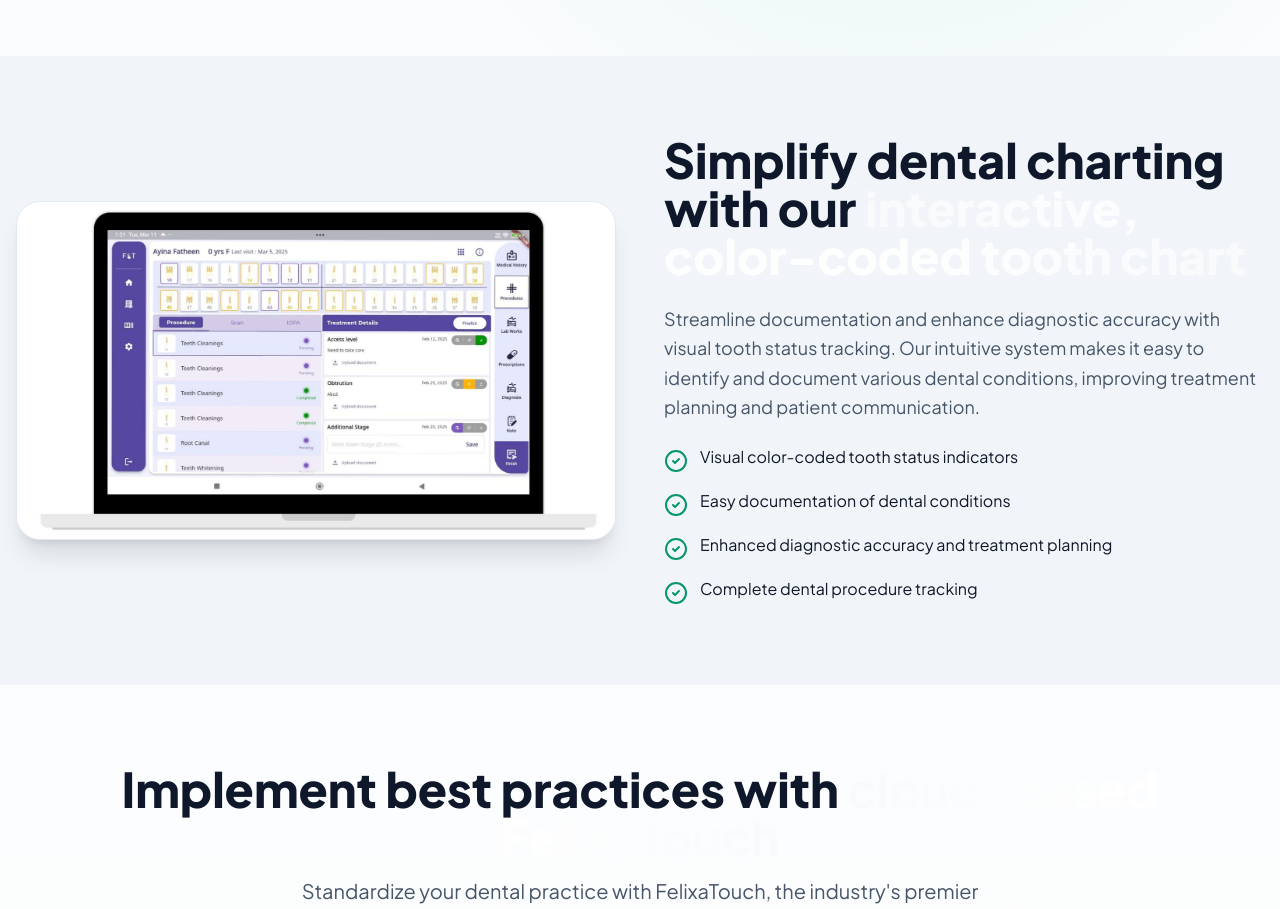
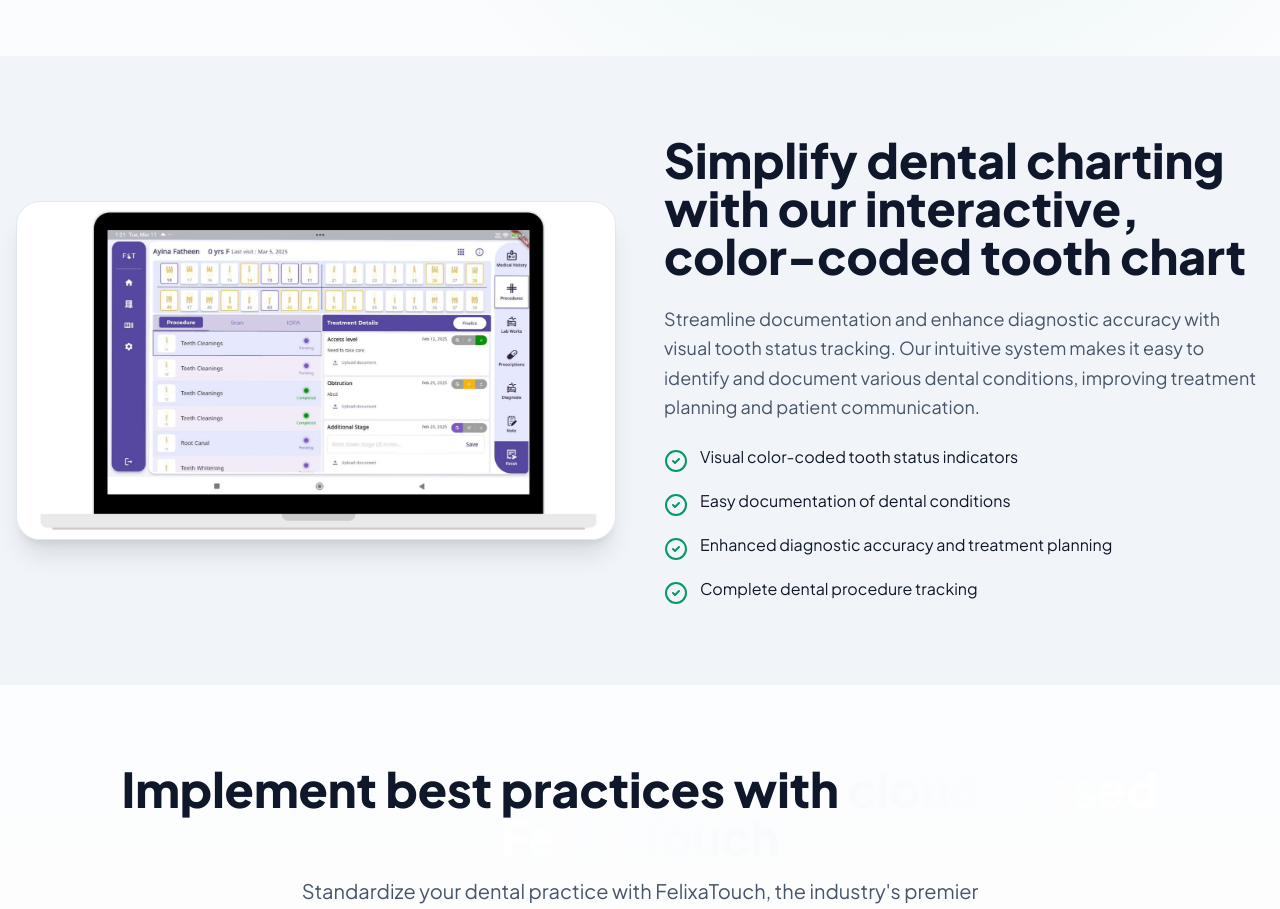
Before and after one commit to sahircmr/Felixatouch-softgen, a Next.js app: page /dental-clinic-management-software in a window 1280 px wide. Shown: the part 980-1889 px from the top of the page. Built offline with nearby package versions, Linux system fonts and the light colour scheme.

Commit message:
Edit /src/pages/dental-clinic-management-software.tsx

```diff
--- a/src/pages/dental-clinic-management-software.tsx
+++ b/src/pages/dental-clinic-management-software.tsx
@@ -225,10 +225,7 @@
 
                 <div className="space-y-6 order-1 lg:order-2">
                   <h2 className="text-4xl md:text-5xl font-black leading-tight text-slate-900 dark:text-white">
-                    Simplify dental charting with our{" "}
-                    <span className="text-transparent bg-clip-text bg-gradient-to-r from-brand-primary to-purple-600">
-                      interactive, color-coded tooth chart
-                    </span>
+                  Simplify dental charting with our interactive, color-coded tooth chart
                   </h2>
 
                   <p className="text-lg text-slate-600 dark:text-slate-300 leading-relaxed">
```
